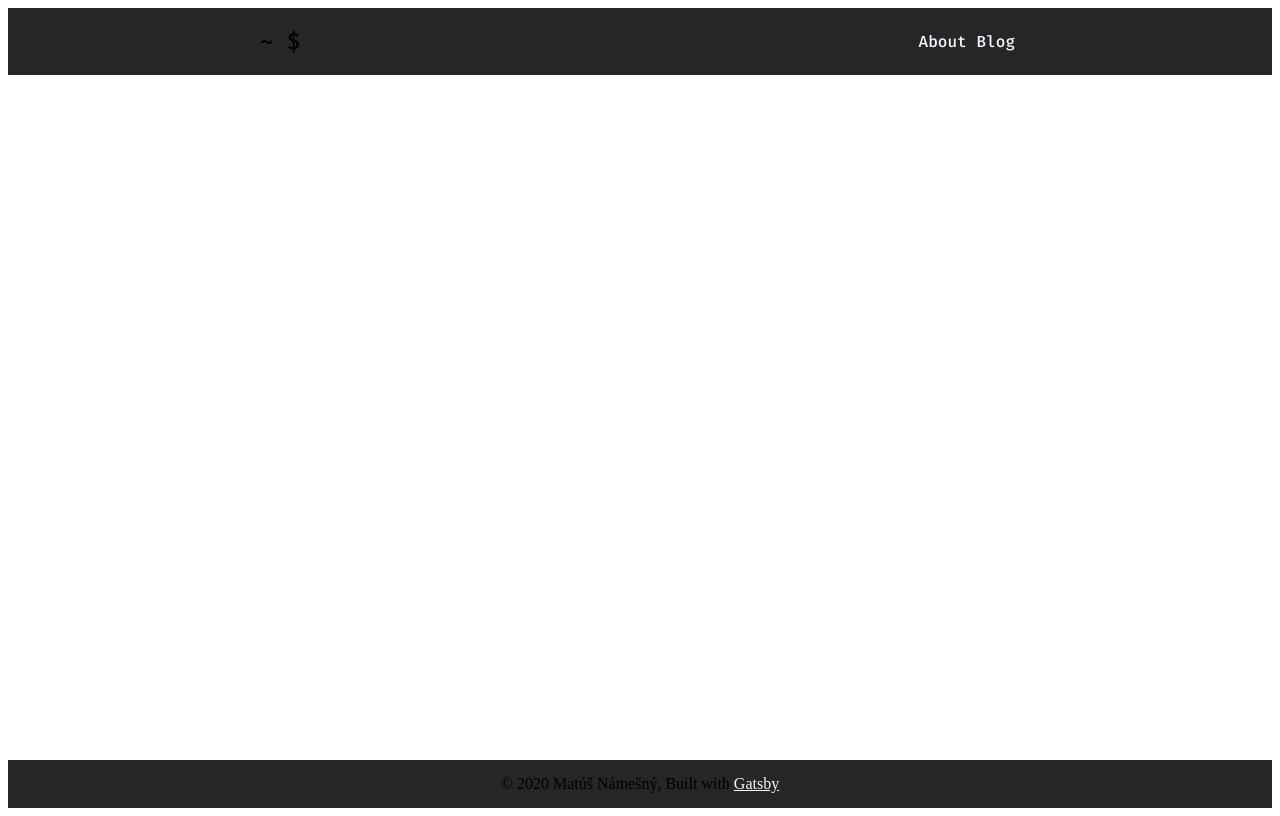
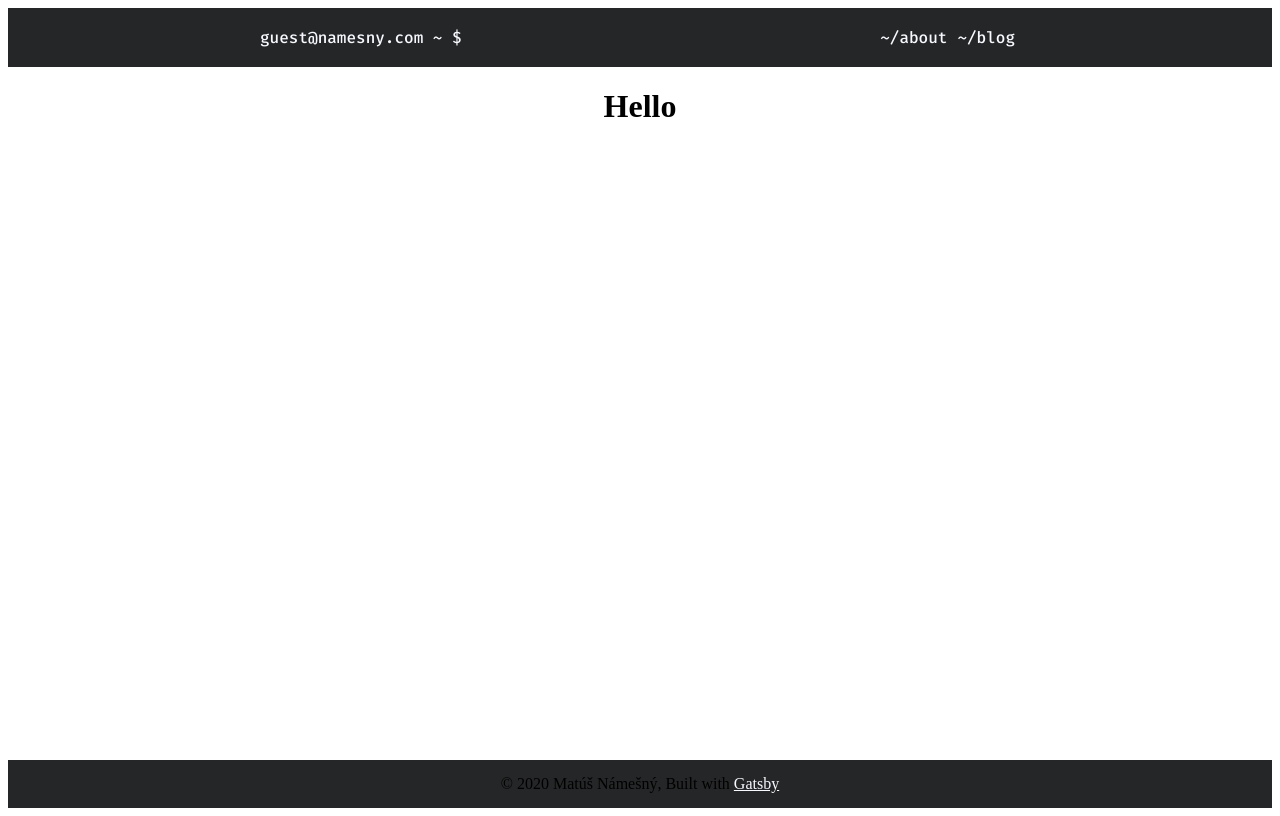
Before and after one commit to LordMathis/namesny.com, a Gatsby site: page / in a window 1280 px wide. Built offline with nearby package versions, Linux system fonts and the light colour scheme; Gatsby itself is replaced by a stand-in of ours.

Commit message:
Update index layout

```diff
--- a/gatsby-config.js
+++ b/gatsby-config.js
@@ -3,6 +3,8 @@ module.exports = {
     title: `Matúš Námešný`,
     description: `Kick off your next, great Gatsby project with this default starter. This barebones starter ships with the main Gatsby configuration files you might need.`,
     author: `Matúš Námešný`,
+    user: "guest",
+    hostname: "namesny.com",
     email: "matus@namesny.com",
     social: [
       {
--- a/src/components/header.js
+++ b/src/components/header.js
@@ -1,25 +1,24 @@
 import { Link } from "gatsby"
-import Social from "./social"
 import PropTypes from "prop-types"
 import React from "react"
 import styles from "../styles/header.module.scss"
 
-const Header = ({ path, social, email }) => (
+const Header = ({ user, hostname }) => (
   <header className={styles.headerWrapper}>
     <div className={styles.header}>
       <div>
-        <span className={styles.terminal}>~{path} $</span>
+        <Link to="/" className={styles.terminal}>{user}@{hostname} ~ $</Link>
       </div>
       <nav className={styles.links}>
         <ul>
           <li key="about">
-            <a href='/#about'>
-              <span>About</span>
+            <a href='/about'>
+              <span>~/about</span>
             </a>
           </li>
           <li key="blog">
-            <a href='/#blog'>
-              <span>Blog</span>
+            <a href='/blog'>
+              <span>~/blog</span>
             </a>
           </li>
         </ul>
@@ -29,14 +28,8 @@ const Header = ({ path, social, email }) => (
 )
 
 Header.propTypes = {
-  siteTitle: PropTypes.string,
-  socials: PropTypes.arrayOf(PropTypes.object),
-}
-
-Header.defaultProps = {
-  siteTitle: ``,
-  social: [],
-  email: ``,
+  user: PropTypes.string.isRequired,
+  hostname: PropTypes.string.isRequired,
 }
 
 export default Header
--- a/src/components/layout.js
+++ b/src/components/layout.js
@@ -7,42 +7,34 @@ import Footer from "./footer"
 import { Helmet } from "react-helmet"
 import styles from "../styles/layout.module.scss"
 
-const Layout = ({ children, title }) => {
+const Layout = ({ children, title, author}) => {
+
   const data = useStaticQuery(graphql`
   query SiteTitleQuery {
     site {
       siteMetadata {
-          title
-          author
-          email
-          social {
-            name
-            link
-          }
+        user
+        hostname
       }
     }
   }
 `)
 
   return (
-    <>
+    <div className={styles.flexWrapper}>
       <Helmet
-        titleTemplate={`%s | ${data.site.siteMetadata.author}`}>
+        titleTemplate={`%s | ${author}`}>
         <html lang="en" amp />
         <title>{title}</title>
-        <link href="https://maxcdn.bootstrapcdn.com/font-awesome/4.6.3/css/font-awesome.min.css" rel="stylesheet" rel="preload" integrity="sha384-T8Gy5hrqNKT+hzMclPo118YTQO6cYprQmhrYwIiQ/3axmI1hQomh7Ud2hPOy8SP1" crossorigin="anonymous"></link>
       </Helmet>
       <Header
-        siteTitle={data.site.siteMetadata.title}
-        social={data.site.siteMetadata.social}
-        email={data.site.siteMetadata.email} />
-      <div className={styles.flexWrapper}>
+        user={data.site.siteMetadata.user}
+        hostname={data.site.siteMetadata.hostname} />
       <div className={styles.content}>
         <main className={styles.main}>{children}</main>
       </div>
-        <Footer authorName={data.site.siteMetadata.author}/>
+      <Footer authorName={author}/>
     </div>
-    </>
   )
 }
 
--- a/src/pages/index.js
+++ b/src/pages/index.js
@@ -2,37 +2,30 @@ import React from "react"
 import { useStaticQuery, graphql } from "gatsby"
 
 import Layout from "../components/layout"
-import Blog from "../components/blog"
 
 import "../styles/global.scss"
 
 const IndexPage = () => {
 
   const data = useStaticQuery(graphql`
-    query {
-      allMarkdownRemark(
-          sort: { order: DESC, fields: [frontmatter___date] }
-          filter: {frontmatter: {draft: {ne: true}}}
-        ) {
-        edges {
-          node {
-            id
-            excerpt
-            frontmatter {
-              date
-              title
-            }
+    query SiteDataQuery {
+      site {
+        siteMetadata {
+          title
+          author
+          email
+          social {
+            name
+            link
           }
         }
       }
     }
   `)
 
-  console.log(data.allMarkdownRemark.edges)
-
   return (
-    <Layout title="Home">
-      <Blog edges={data.allMarkdownRemark.edges}/>
+    <Layout title="Home" author={data.site.siteMetadata.author} >
+      <h1>Hello</h1>
     </Layout>
   )
 }
--- a/src/styles/global.scss
+++ b/src/styles/global.scss
@@ -9,6 +9,9 @@
   color: $white;
   background-color: $backgroundDark;
   margin: 0;
+  display: flex;
+  flex-direction: column;
+  min-height: 100vh;
 }
 
 @for $i from 1 through 6 {
--- a/src/styles/header.module.scss
+++ b/src/styles/header.module.scss
@@ -37,5 +37,6 @@
 }
 
 .terminal {
-  font-size: 1.4em;
+  color: $white;
+  text-decoration: none;
 }
--- a/src/styles/layout.module.scss
+++ b/src/styles/layout.module.scss
@@ -3,6 +3,7 @@
 .content {
   text-align: center;
   margin: 0 auto;
+  flex: 1 auto;
 
   @media only screen and (min-width: $breakLarge) {
     display: flex;
@@ -12,9 +13,9 @@
 
 .flexWrapper {
   display: flex;
-  min-height: calc(100vh - 67px);
   flex-direction: column;
-  justify-content: space-between;
+  justify-content: center;
+  min-height: 100vh;
 }
 
 .main {
```
Lines whose indentation alone changed are shown as unchanged.
